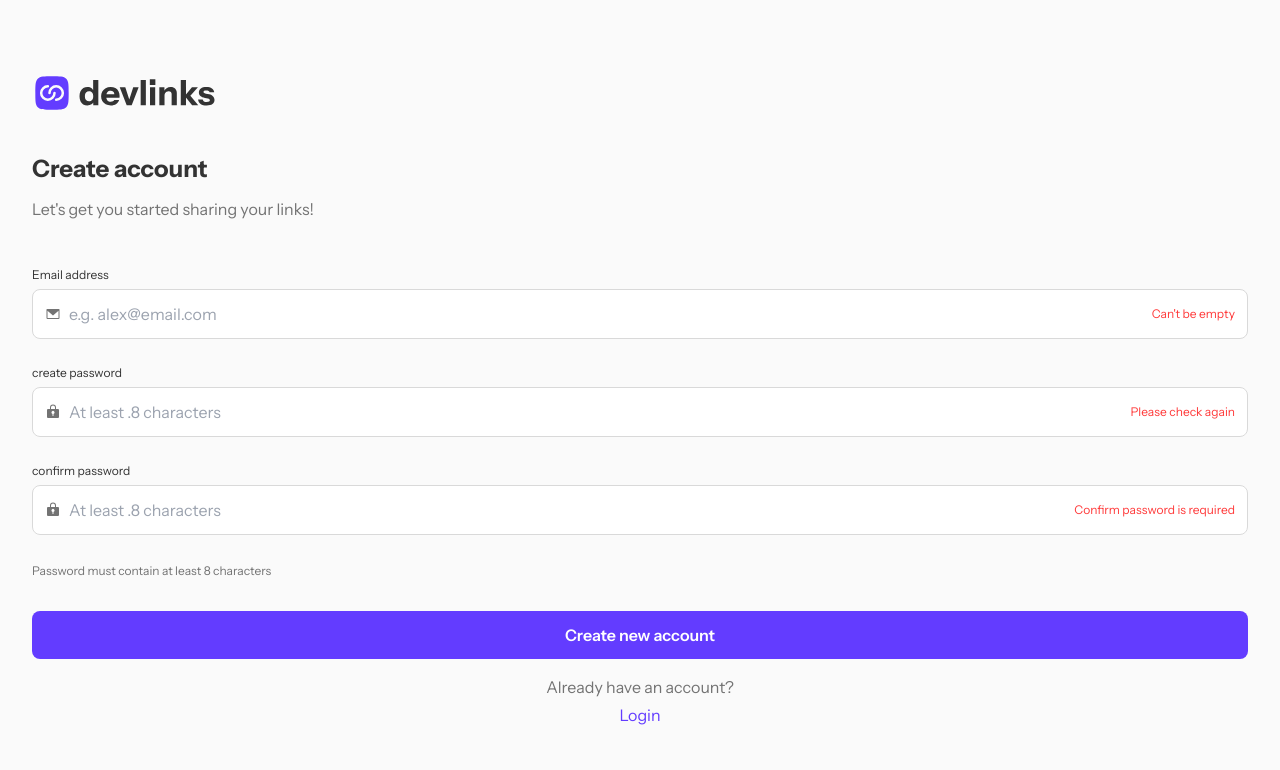
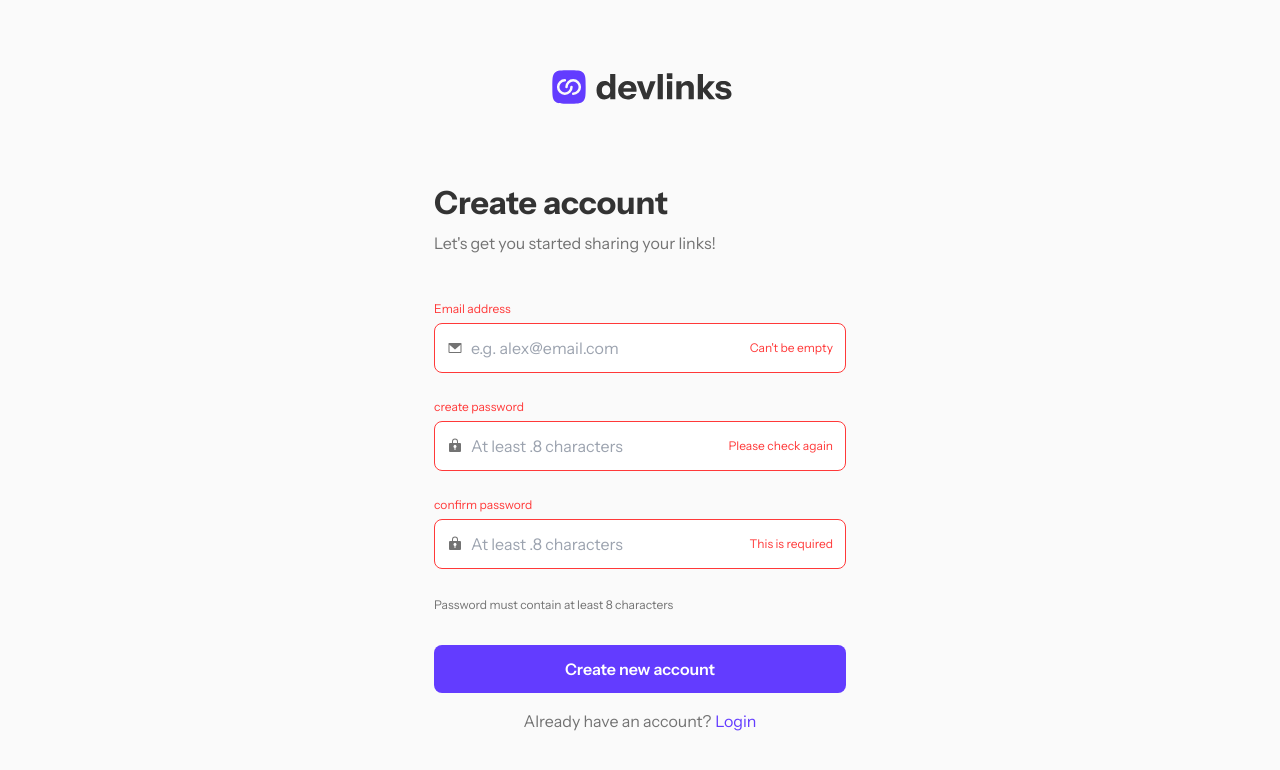
Before and after one commit to lomsadze123/fullstack-link-sharing-app, a React (Vite) app in the folder client/: page / in a window 1280 px wide. Both pictures are taken after typing "name@example.com", "Sample123" into the empty fields and a click on the button "Create account". Shown: the top 770 px of the page. Built offline with nearby package versions, Linux system fonts and the light colour scheme.

Commit message:
make full responsive auth

```diff
--- a/client/src/App.tsx
+++ b/client/src/App.tsx
@@ -10,14 +10,7 @@ const App = () => {
     <div className="">
       {location.pathname !== "/" && <Header />}
       <Routes>
-        <Route
-          path="/"
-          element={
-            <div className="min-h-screen flex items-center justify-center">
-              <Auth />
-            </div>
-          }
-        />
+        <Route path="/" element={<Auth />} />
 
         <Route path="/addLinks" element={<AddLinks />} />
       </Routes>
--- a/client/src/components/auth/AuthYup.ts
+++ b/client/src/components/auth/AuthYup.ts
@@ -9,7 +9,7 @@ const getAuthSchema = (formType: string) => {
     password: yup
       .string()
       .required("Please check again")
-      .min(8, "Password must be at least 8 characters"),
+      .min(8, "Minimum 8 characters"),
     confirm: yup.string(),
   });
 
@@ -17,7 +17,7 @@ const getAuthSchema = (formType: string) => {
     schema = schema.shape({
       confirm: yup
         .string()
-        .required("Confirm password is required")
+        .required("This is required")
         .oneOf([yup.ref("password"), ""], "Passwords must match"),
     });
   }
--- a/client/src/pages/auth/Auth.tsx
+++ b/client/src/pages/auth/Auth.tsx
@@ -16,6 +16,7 @@ const Auth = () => {
     register,
     formState: { errors },
     reset,
+    trigger,
   } = useForm({
     resolver: resolver(getAuthSchema(formType)),
   });
@@ -33,26 +34,33 @@ const Auth = () => {
   // }, []);
 
   const onSubmit = async () => {
-    console.log("good");
-    // const body = {
-    //   email,password
-    // }
-    // const options = {headers:{"content-type": "application/json"}}
+    try {
+      await trigger();
+      if (Object.keys(errors).length === 0) {
+        console.log("Form submitted successfully");
+        // Proceed with form submission
         const url = "/users";
-    try {
         const res = await API.get(url);
         console.log(res);
+      } else {
+        console.log("Form contains errors, please fix them before submitting");
+      }
     } catch (error) {
       console.log(error);
     }
   };
 
   return (
-    <form className="p-8 grow" onSubmit={handleSubmit(onSubmit)} noValidate>
-      <img src={mainLogo} alt="main devlinks logo" />
+    <div className="min-h-screen flex items-center justify-center">
+      <form
+        className="p-8 grow max-w-[476px]"
+        onSubmit={handleSubmit(onSubmit)}
+        noValidate
+      >
+        <img className="md:mx-auto" src={mainLogo} alt="main devlinks logo" />
 
-      <div>
-        <h2 className="text-2xl font-bold text-blackMedium mt-10 mb-3">
+        <div className="mt-10 md:mt-20">
+          <h2 className="text-2xl font-bold text-blackMedium mb-3 md:text-[32px]">
             {formType === "signin" ? "Login" : "Create account"}
           </h2>
           <p className="text-blackLight">
@@ -62,10 +70,19 @@ const Auth = () => {
           </p>
           <div className="flex flex-col gap-5">
             <div className="mt-10">
-            <label className="text-blackMedium text-xs" htmlFor="">
+              <label
+                className={` ${
+                  errors.email ? "text-red" : "text-blackMedium"
+                } text-xs`}
+                htmlFor="email"
+              >
                 Email address
               </label>
-            <div className="flex items-center justify-between gap-3 bg-white border-[1px] border-greyLight rounded-lg p-3 mt-1">
+              <div
+                className={`flex items-center justify-between gap-3 bg-white border-[1px] ${
+                  errors.email ? "border-red" : "border-greyLight"
+                }  rounded-lg p-3 mt-1`}
+              >
                 <div className="flex gap-2">
                   <img src={mail} alt="mail icon" />
                   <input
@@ -73,6 +90,7 @@ const Auth = () => {
                     className="w-full outline-none"
                     type="email"
                     placeholder="e.g. alex@email.com"
+                    id="email"
                   />
                 </div>
                 {errors.email && (
@@ -81,10 +99,19 @@ const Auth = () => {
               </div>
             </div>
             <div>
-            <label className="text-blackMedium text-xs" htmlFor="">
+              <label
+                className={`text-xs ${
+                  errors.password ? "text-red" : "text-blackMedium"
+                }`}
+                htmlFor="password"
+              >
                 {formType === "signin" ? "Password" : "create password"}{" "}
               </label>
-            <div className="flex items-center justify-between gap-3 bg-white border-[1px] border-greyLight rounded-lg p-3 mt-1">
+              <div
+                className={`flex items-center justify-between gap-3 bg-white border-[1px] ${
+                  errors.password ? "border-red" : "border-greyLight"
+                } rounded-lg p-3 mt-1`}
+              >
                 <div className="flex gap-2">
                   <img src={passIcon} alt="password icon" />
                   <input
@@ -96,6 +123,7 @@ const Auth = () => {
                         ? "Enter your password"
                         : "At least .8 characters"
                     }
+                    id="password"
                   />
                 </div>
                 {errors.password && (
@@ -105,10 +133,19 @@ const Auth = () => {
             </div>
             {formType === "signup" && (
               <div>
-              <label className="text-blackMedium text-xs" htmlFor="">
+                <label
+                  className={` ${
+                    errors.confirm ? "text-red" : "text-blackMedium"
+                  } text-xs`}
+                  htmlFor="confirm"
+                >
                   confirm password
                 </label>
-              <div className="flex items-center justify-between gap-3 bg-white border-[1px] border-greyLight rounded-lg p-3 mt-1">
+                <div
+                  className={`flex items-center justify-between gap-3 bg-white border-[1px] ${
+                    errors.confirm ? "border-red" : "border-greyLight"
+                  } rounded-lg p-3 mt-1`}
+                >
                   <div className="flex gap-2">
                     <img src={passIcon} alt="password icon" />
                     <input
@@ -116,6 +153,7 @@ const Auth = () => {
                       className="w-full outline-none"
                       type="password"
                       placeholder="At least .8 characters"
+                      id="confirm"
                     />
                   </div>
                   {errors.confirm && (
@@ -134,7 +172,7 @@ const Auth = () => {
               {formType === "signin" ? "Login" : "Create new account"}
             </button>
           </div>
-        <div className="text-center mt-4 flex flex-col gap-1">
+          <div className="text-center mt-4 flex flex-col gap-1 md:flex-row md:justify-center">
             <p className="text-blackLight">
               {formType === "signin"
                 ? "Don't have an account?"
@@ -152,6 +190,7 @@ const Auth = () => {
           </div>
         </div>
       </form>
+    </div>
   );
 };
 
```
Lines whose indentation alone changed are shown as unchanged.
